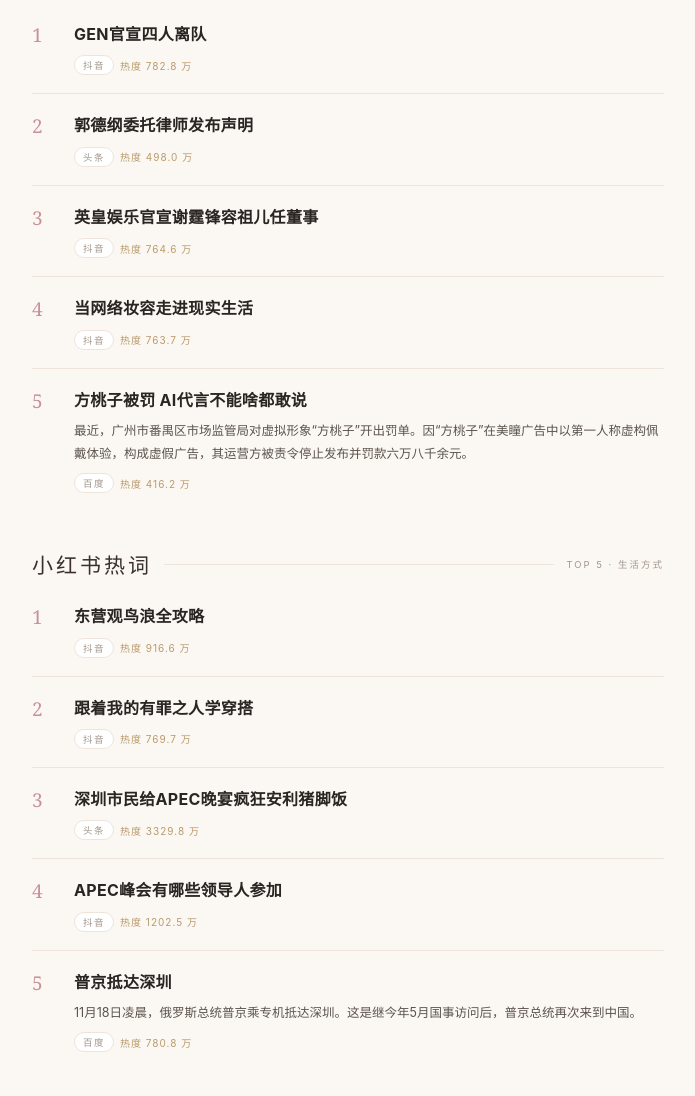
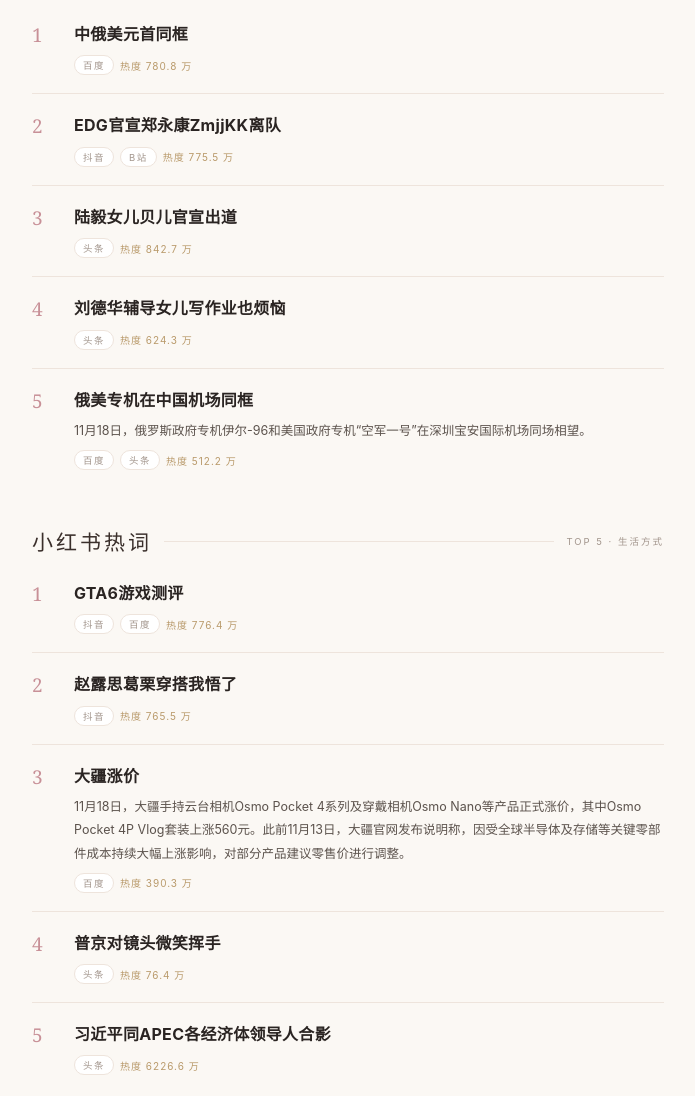
Before and after one commit to aaronelchatgpt/news-sharon, a plain HTML site: page index.html in a window 1280 px wide. Shown: the part 360-1456 px from the top of the page, without its empty margins (292-987 px from the left). Drawn offline with Linux system fonts and the light colour scheme.

Commit message:
update index.html

```diff
--- a/index.html
+++ b/index.html
@@ -1,6 +1,6 @@
 <!doctype html><html lang="zh-CN"><head><meta charset="utf-8">
 <meta name="viewport" content="width=device-width, initial-scale=1">
-<title>Sharon 的每日热点 · 2026年11月18日</title>
+<title>Sharon 的每日热点 · 2026年11月19日</title>
 <style>
 :root{--ivory:#fbf8f4;--ink:#2a2422;--ink2:#5c534d;--muted:#a3968d;--rose:#b76e79;--rose-soft:#f6e9ea;--line:#eee4dc;--gold:#b99a6b}
 *{box-sizing:border-box}
@@ -35,7 +35,7 @@ li:last-child{border-bottom:0}
     <div class="kicker">Daily Edit · For Sharon</div>
     <h1>今日热点</h1>
     <div class="greet">为你挑选今天值得看的十件事</div>
-    <div class="date">2026年11月18日 星期三</div>
+    <div class="date">2026年11月19日 星期四</div>
     <div class="media">
       <audio controls preload="none" src="sharon.mp3"></audio>
       <a class="dl" href="sharon.pdf" download>PDF</a>
@@ -47,41 +47,41 @@ li:last-child{border-bottom:0}
     <li>
       <span class="rank">1</span>
       <div class="body">
-        <div class="title">GEN官宣四人离队</div>
+        <div class="title">中俄美元首同框</div>
 
-        <div class="meta"><span class="tag">抖音</span><span class="hot">热度 782.8 万</span></div>
+        <div class="meta"><span class="tag">百度</span><span class="hot">热度 780.8 万</span></div>
       </div>
     </li>
     <li>
       <span class="rank">2</span>
       <div class="body">
-        <div class="title">郭德纲委托律师发布声明</div>
+        <div class="title">EDG官宣郑永康ZmjjKK离队</div>
 
-        <div class="meta"><span class="tag">头条</span><span class="hot">热度 498.0 万</span></div>
+        <div class="meta"><span class="tag">抖音</span><span class="tag">B站</span><span class="hot">热度 775.5 万</span></div>
       </div>
     </li>
     <li>
       <span class="rank">3</span>
       <div class="body">
-        <div class="title">英皇娱乐官宣谢霆锋容祖儿任董事</div>
+        <div class="title">陆毅女儿贝儿官宣出道</div>
 
-        <div class="meta"><span class="tag">抖音</span><span class="hot">热度 764.6 万</span></div>
+        <div class="meta"><span class="tag">头条</span><span class="hot">热度 842.7 万</span></div>
       </div>
     </li>
     <li>
       <span class="rank">4</span>
       <div class="body">
-        <div class="title">当网络妆容走进现实生活</div>
+        <div class="title">刘德华辅导女儿写作业也烦恼</div>
 
-        <div class="meta"><span class="tag">抖音</span><span class="hot">热度 763.7 万</span></div>
+        <div class="meta"><span class="tag">头条</span><span class="hot">热度 624.3 万</span></div>
       </div>
     </li>
     <li>
       <span class="rank">5</span>
       <div class="body">
-        <div class="title">方桃子被罚 AI代言不能啥都敢说</div>
-        <div class="desc">最近，广州市番禺区市场监管局对虚拟形象“方桃子”开出罚单。因“方桃子”在美瞳广告中以第一人称虚构佩戴体验，构成虚假广告，其运营方被责令停止发布并罚款六万八千余元。</div>
-        <div class="meta"><span class="tag">百度</span><span class="hot">热度 416.2 万</span></div>
+        <div class="title">俄美专机在中国机场同框</div>
+        <div class="desc">11月18日，俄罗斯政府专机伊尔-96和美国政府专机“空军一号”在深圳宝安国际机场同场相望。</div>
+        <div class="meta"><span class="tag">百度</span><span class="tag">头条</span><span class="hot">热度 512.2 万</span></div>
       </div>
     </li></ol>
   </div>
@@ -91,41 +91,41 @@ li:last-child{border-bottom:0}
     <li>
       <span class="rank">1</span>
       <div class="body">
-        <div class="title">东营观鸟浪全攻略</div>
+        <div class="title">GTA6游戏测评</div>
 
-        <div class="meta"><span class="tag">抖音</span><span class="hot">热度 916.6 万</span></div>
+        <div class="meta"><span class="tag">抖音</span><span class="tag">百度</span><span class="hot">热度 776.4 万</span></div>
       </div>
     </li>
     <li>
       <span class="rank">2</span>
       <div class="body">
-        <div class="title">跟着我的有罪之人学穿搭</div>
+        <div class="title">赵露思葛栗穿搭我悟了</div>
 
-        <div class="meta"><span class="tag">抖音</span><span class="hot">热度 769.7 万</span></div>
+        <div class="meta"><span class="tag">抖音</span><span class="hot">热度 765.5 万</span></div>
       </div>
     </li>
     <li>
       <span class="rank">3</span>
       <div class="body">
-        <div class="title">深圳市民给APEC晚宴疯狂安利猪脚饭</div>
-
-        <div class="meta"><span class="tag">头条</span><span class="hot">热度 3329.8 万</span></div>
+        <div class="title">大疆涨价</div>
+        <div class="desc">11月18日，大疆手持云台相机Osmo Pocket 4系列及穿戴相机Osmo Nano等产品正式涨价，其中Osmo Pocket 4P Vlog套装上涨560元。此前11月13日，大疆官网发布说明称，因受全球半导体及存储等关键零部件成本持续大幅上涨影响，对部分产品建议零售价进行调整。</div>
+        <div class="meta"><span class="tag">百度</span><span class="hot">热度 390.3 万</span></div>
       </div>
     </li>
     <li>
       <span class="rank">4</span>
       <div class="body">
-        <div class="title">APEC峰会有哪些领导人参加</div>
+        <div class="title">普京对镜头微笑挥手</div>
 
-        <div class="meta"><span class="tag">抖音</span><span class="hot">热度 1202.5 万</span></div>
+        <div class="meta"><span class="tag">头条</span><span class="hot">热度 76.4 万</span></div>
       </div>
     </li>
     <li>
       <span class="rank">5</span>
       <div class="body">
-        <div class="title">普京抵达深圳</div>
-        <div class="desc">11月18日凌晨，俄罗斯总统普京乘专机抵达深圳。这是继今年5月国事访问后，普京总统再次来到中国。</div>
-        <div class="meta"><span class="tag">百度</span><span class="hot">热度 780.8 万</span></div>
+        <div class="title">习近平同APEC各经济体领导人合影</div>
+
+        <div class="meta"><span class="tag">头条</span><span class="hot">热度 6226.6 万</span></div>
       </div>
     </li></ol>
   </div>
```
